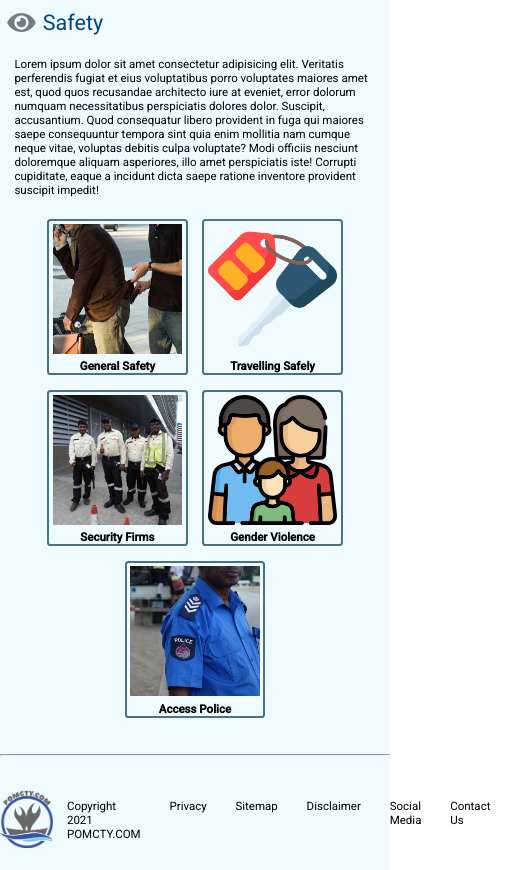
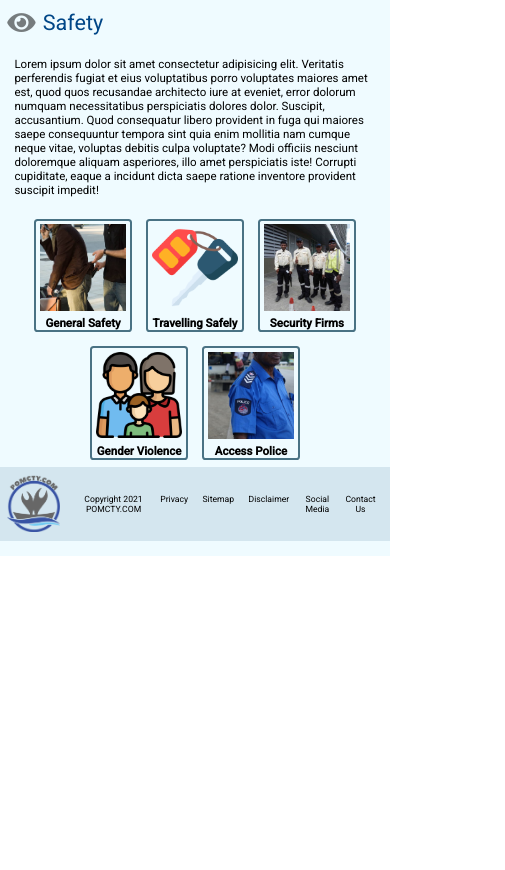
Before and after one commit to patrickkoliwan/patrickkoliwan.github.io, a plain HTML site: page index.html in a window 390 px wide. Shown: the part 6299-7169 px from the top of the page, 505 px wide, since content can reach past the window. After the commit the page ends 6855 px from the top, so only its background shows below. Drawn offline with Linux system fonts and the light colour scheme; files whose address does not match are found by name.

Commit message:
completed front page responsivenes for all sections
completed footer, still some minor formatting issues and might change category menu images so that they are more uniform

```diff
--- a/index.html
+++ b/index.html
@@ -437,7 +437,6 @@
                             </div>
                     </div><!--end of safety content-->
                     </div><!--end of section content wrapper-->
-                    <hr class="section_divider">
                 </section><!--end of safety section-->
 
                 <!--
--- a/styles.css
+++ b/styles.css
@@ -889,6 +889,7 @@ justify-content: center;
 .footer{
     display: flex;
     align-items: center;
+    background-color:rgba(205, 225, 235, 0.8);
 }
 .footer_menu{
     display: flex;
@@ -1058,10 +1059,20 @@ justify-content: center;
         margin: 1rem;
     }
     .safety_menu_img{
-        width: 18rem;
+        width: 12rem;
     }
     .safety_content .safety_menu{
         justify-content: center;;
     }
-
+    .footer_link{
+        font-size: 1.2rem;
+        margin: 1rem;
+    }
+    .footer_menu{
+        text-align: center;
+        margin: 1rem;
+    }
+    .footer_img{
+        margin: 1rem;
+    }
 }
```
